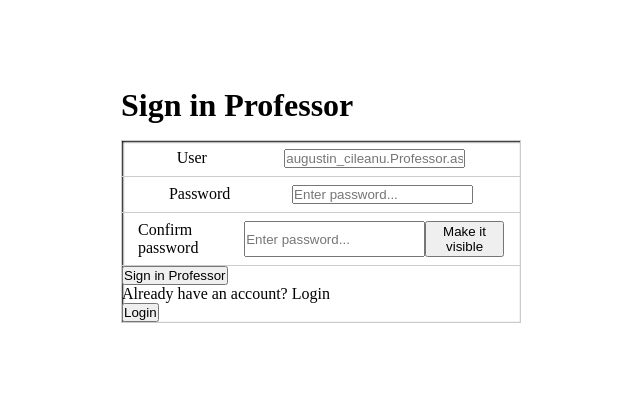
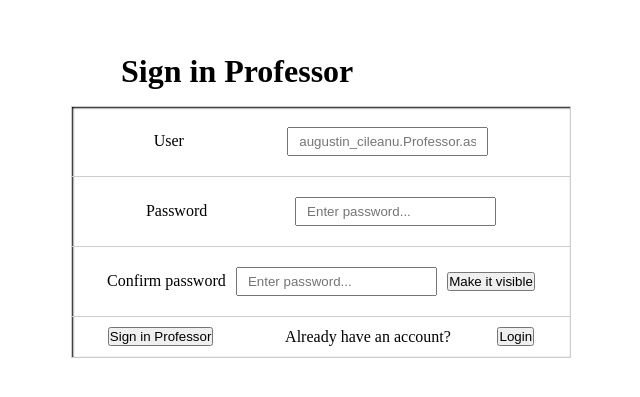
Before and after one commit to Ahamdan114/dissertify-hub, a React (Create React App) app in the folder client/: page / in a window 1280 px wide. Shown: the part 195-592 px from the top of the page, without its empty margins (319-959 px from the left). Built offline with nearby package versions, Linux system fonts and the light colour scheme.

Commit message:
Added functionalioty for form-description

```diff
--- a/client/src/components/Authentication.css
+++ b/client/src/components/Authentication.css
@@ -15,7 +15,7 @@
 
 .auth-form-body {
     width: 100%;
-    max-width: 400px;
+    max-width: 500px;
     border: 1px solid #ccc;
     box-shadow: inset 1px 1px 2px rgba(0, 0, 0, 1);
 }
@@ -23,10 +23,26 @@
 .auth-form-field {
     display: flex;
     justify-content: space-around;
+    align-items: center;
+    width: 100%;
+    padding: 20px 30px;
+    border-bottom: 1px solid #ccc;
+}
 
-    width: 100%;
-    padding: 0.5rem 1rem;
-    border: none;
-    border-bottom: 1px solid #ccc;
-    outline: none;
+.auth-form-field > input {
+    padding: 5px 10px;
 }
+
+.form-description {
+    display: flex;
+    justify-content: space-around;
+    align-items: center;
+    height: 5vh;
+}
+
+.auth-form-login {
+    width: 50%;
+    display: flex;
+    justify-content: space-between;
+    align-items: center;
+}
--- a/client/src/components/Authentication.jsx
+++ b/client/src/components/Authentication.jsx
@@ -92,6 +92,7 @@ const Authentication = () => {
                         </button>
                     </div>
                 </form>
+                <div className="form-description">
                     <div className="auth-form-button">
                         <button type="submit" onClick={(e) => authenticationSubmit(e)}>
                             Sign in {isStudent ? "Student" : "Professor"}
@@ -99,7 +100,7 @@ const Authentication = () => {
                     </div>
                     <div className="auth-form-login">
                         <p className="auth-form-login-description">
-                        Already have an account? Login
+                            Already have an account?
                         </p>
                         <button type="submit" onClick={(e) => authenticationSubmit(e)}>
                             Login
@@ -107,6 +108,7 @@ const Authentication = () => {
                     </div>
                 </div>
             </div>
+        </div>
     );
 };
 
```
Lines whose indentation alone changed are shown as unchanged.
